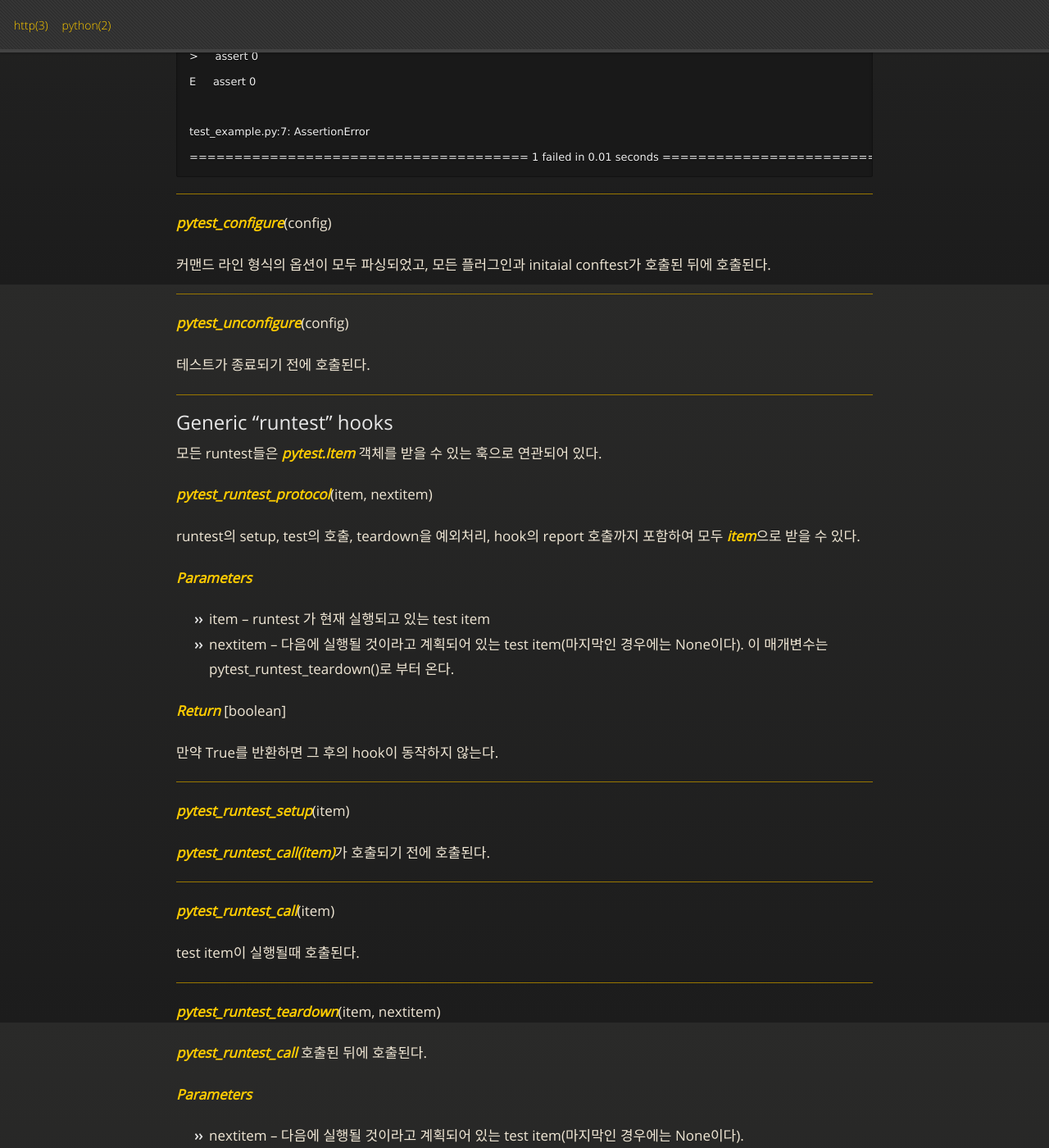
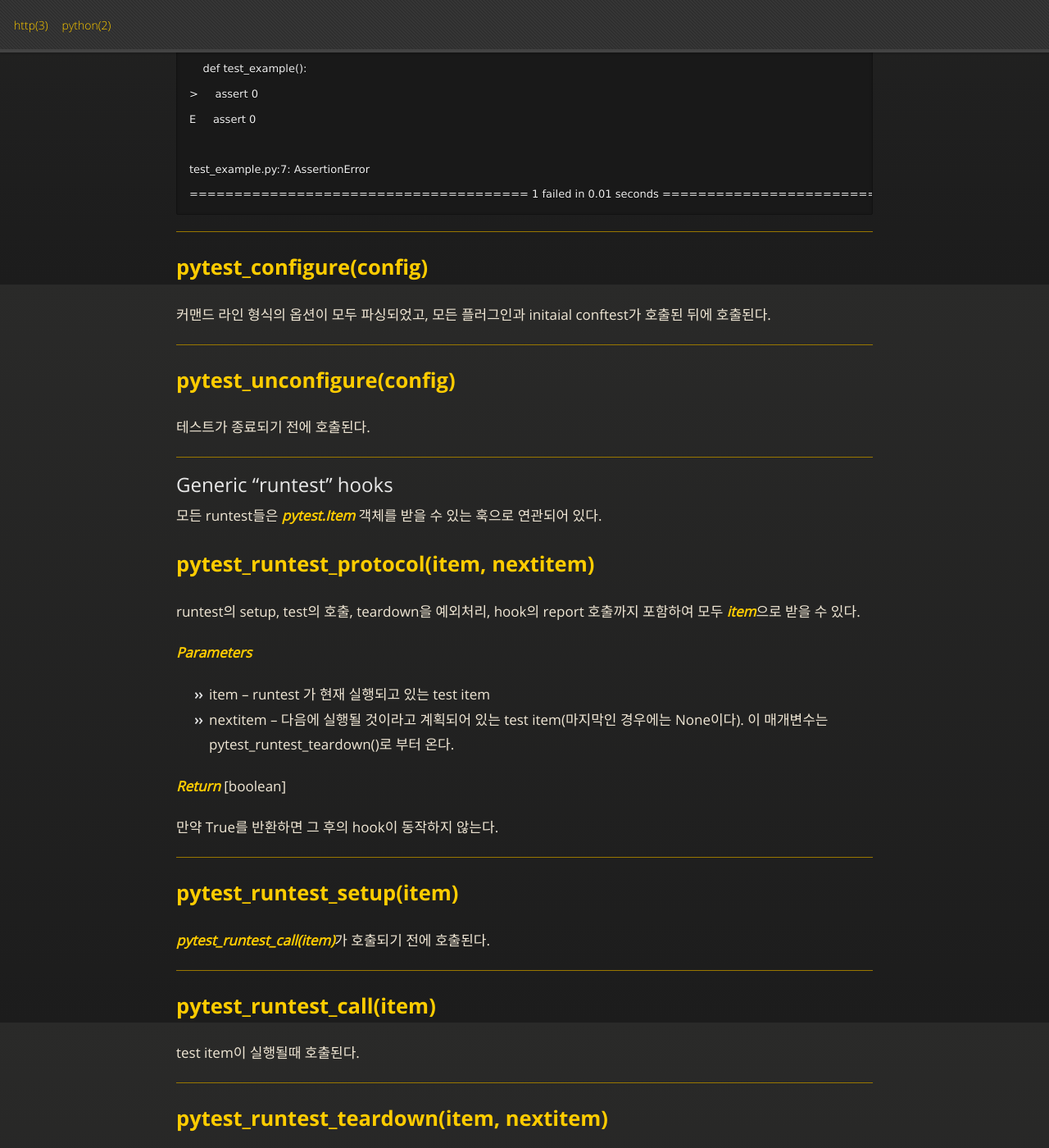
Before and after one commit to Luavis/luavis.github.io, a Jekyll site: the page built from _posts/python/2015-07-19-python-pytest-hook.markdown, in a window 1280 px wide and 1400 px high, scrolled down 4153 px. Shown: the whole window at 82% size. Built offline with Jekyll 4.4.1, drawn with Linux system fonts in a browser that asks for light colours; comment, search, counter and statistics services are not loaded; some of the changed text lies outside the part shown.

```diff
--- a/_posts/python/2015-07-19-python-pytest-hook.markdown
+++ b/_posts/python/2015-07-19-python-pytest-hook.markdown
@@ -51,7 +51,7 @@ implements the loading of initial conftest files ahead of command line option pa
 ---
 -->
 
-*pytest_cmdline_preparse*(config, args) [*deprecated*]
+**pytest_cmdline_preparse(config, args)** [*deprecated*]
 
 opetion들이 파싱되기 전에 변경할 수 있다.
 
@@ -108,7 +108,7 @@ return dict of name->object to be made globally available in the pytest namespac
 
 ---
 -->
-*pytest_addoption*(parser)
+**pytest_addoption(parser)**
 
 ini 파일이나 argument로 등록되는 설정들을 새롭게 등록할 수 있다.
 *이 함수는 플러그 인에서 구현되어 있어야하며, 테스트가 시작될 때 오직 한 번만 실행된다.*
@@ -129,7 +129,7 @@ ini 파일이나 argument로 등록되는 설정들을 새롭게 등록할 수
 
 ---
 
-*pytest_cmdline_main*(config)
+**pytest_cmdline_main(config)**
 
 main 커맨드 라인 동작이 실행될때 호출된다. 기본적인 구현은 configure hooks과 runtest_mainloop을 호출한다.
 
@@ -172,13 +172,13 @@ add option hook을 이용하여 커맨드라인 형식의 옵션 --cmdopt를 추
 
 ---
 
-*pytest_configure*(config)
+**pytest_configure(config)**
 
 커맨드 라인 형식의 옵션이 모두 파싱되었고, 모든 플러그인과 initaial conftest가 호출된 뒤에 호출된다.
 
 ---
 
-*pytest_unconfigure*(config)
+**pytest_unconfigure(config)**
 
 테스트가 종료되기 전에 호출된다.
 
@@ -188,7 +188,7 @@ add option hook을 이용하여 커맨드라인 형식의 옵션 --cmdopt를 추
 
 모든 runtest들은 *pytest.Item* 객체를 받을 수 있는 훅으로 연관되어 있다.
 
-*pytest_runtest_protocol*(item, nextitem)
+**pytest_runtest_protocol(item, nextitem)**
 
 runtest의  setup, test의 호출, teardown을 예외처리, hook의 report 호출까지 포함하여 모두 *item*으로 받을 수 있다.
 
@@ -204,19 +204,19 @@ runtest의  setup, test의 호출, teardown을 예외처리, hook의 report 호
 
 ---
 
-*pytest_runtest_setup*(item)
+**pytest_runtest_setup(item)**
 
 *pytest_runtest_call(item)*가 호출되기 전에 호출된다.
 
 ---
 
-*pytest_runtest_call*(item)
+**pytest_runtest_call(item)**
 
 test item이 실행될때 호출된다.
 
 ---
 
-*pytest_runtest_teardown*(item, nextitem)
+**pytest_runtest_teardown(item, nextitem)**
 
 *pytest_runtest_call* 호출된 뒤에 호출된다.
 
@@ -299,7 +299,7 @@ teardown에서 발생하는 로그를 capturing되지 않도록 하기 위해서
 
 ----
 
-*pytest_runtest_makereport*(item, call)
+**pytest_runtest_makereport(item, call)**
 
 *item*은 *pytest.Item*의 instance이고, *call*은 *_pytest.runner.CallInfo*의 instance이다. 그리고 return 값은 *_pytest.runner.TestReport*의 instance여야 한다.
 
```
